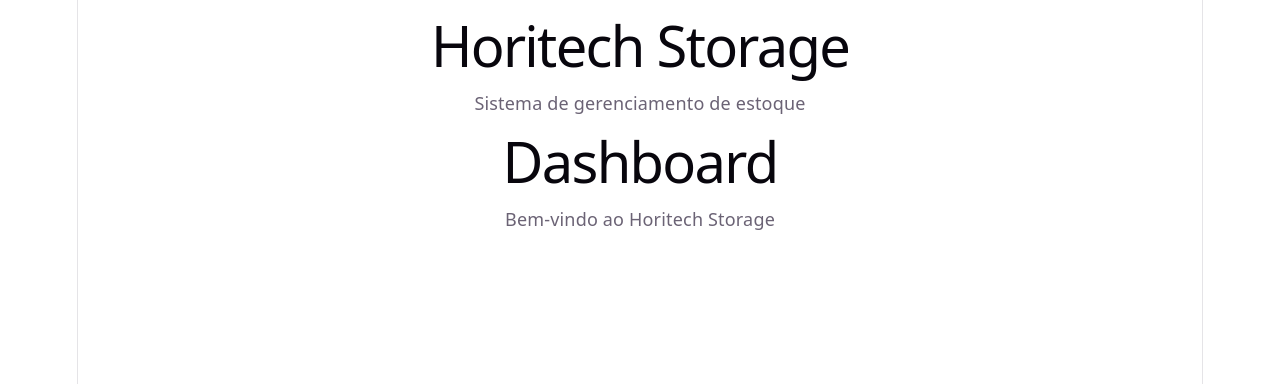
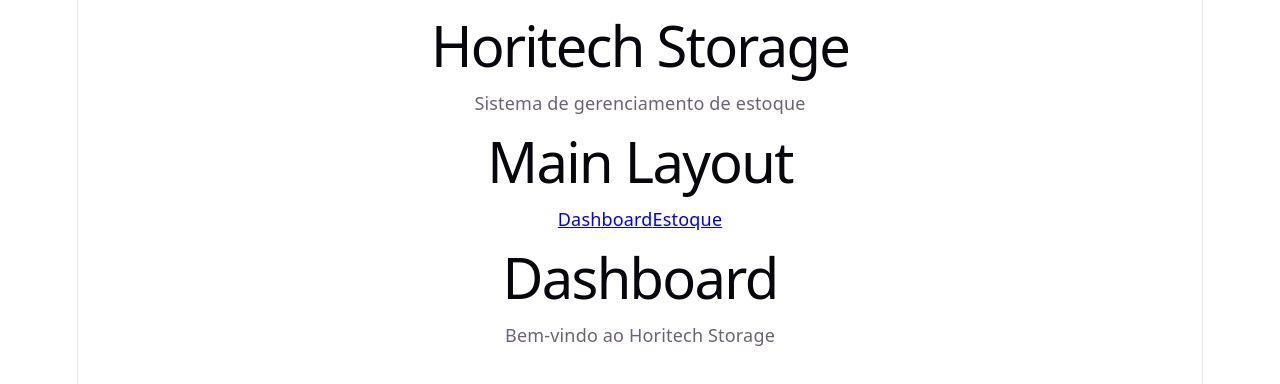
Before and after one commit to NatsFJ/horitech-storage, a React (Vite) app in the folder horitech-storage/: page /dashboard in a window 1280 px wide. Shown: the top 384 px of the page. Built offline with nearby package versions, Linux system fonts and the light colour scheme.

Commit message:
feat: integrate main layout with nested routes

```diff
--- a/horitech-storage/src/App.tsx
+++ b/horitech-storage/src/App.tsx
@@ -2,6 +2,7 @@
 import Estoque from "./pages/Estoque"
 import Dashboard from "./pages/Dashboard"
 import {Routes, Route, Navigate} from "react-router-dom"
+import MainLayout from "./layouts/MainLayout"
 
 
 function App() {
@@ -11,8 +12,10 @@
       <p>Sistema de gerenciamento de estoque</p>
       <Routes>
         <Route path="/" element={<Navigate to="/dashboard"/>}/>
+        <Route element={<MainLayout/>}>
         <Route path="/dashboard" element={<Dashboard />} />
         <Route path="/estoque" element={<Estoque/>} />
+        </Route>
       </Routes>
     </div>
   )
```
